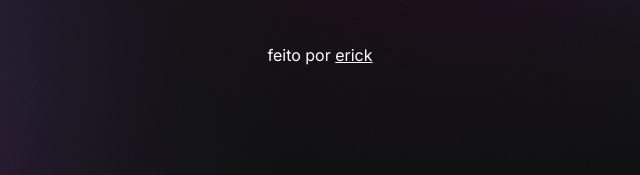
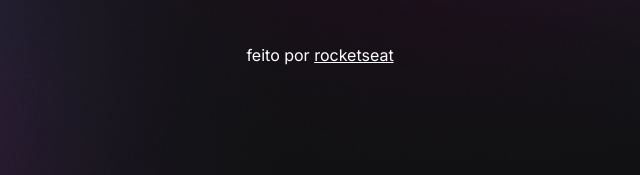
Before and after one commit to iierickk/projeto, a plain HTML site: page index.html in a window 1280 px wide. Shown: the part 678-853 px from the top of the page, 320-960 px from the left. Drawn offline with nearby package versions, Linux system fonts and the light colour scheme.

Commit message:
ajustes html

```diff
--- a/index.html
+++ b/index.html
@@ -67,7 +67,7 @@
 
       <div>
         <footer>
-          feito por <a href="https://rocketseat.com">erick</a>
+          feito por <a href="https://rocketseat.com">rocketseat</a>
         </footer>
       </div>
     </div>
```
